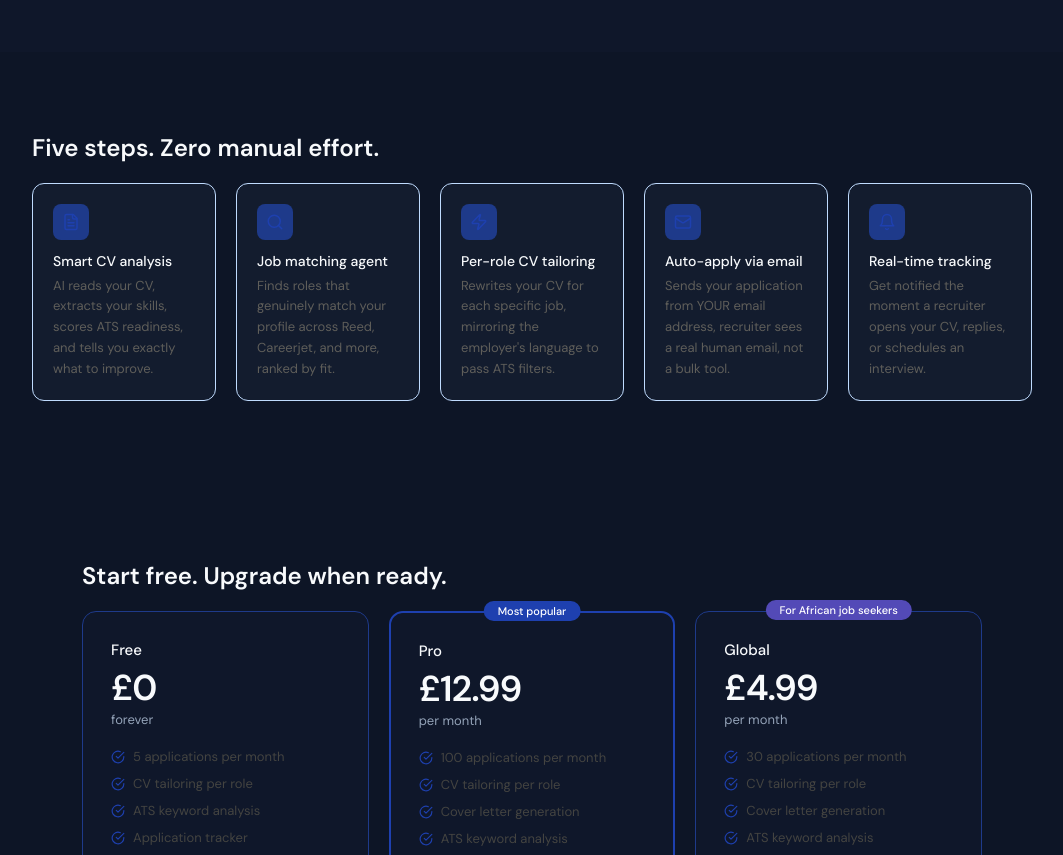
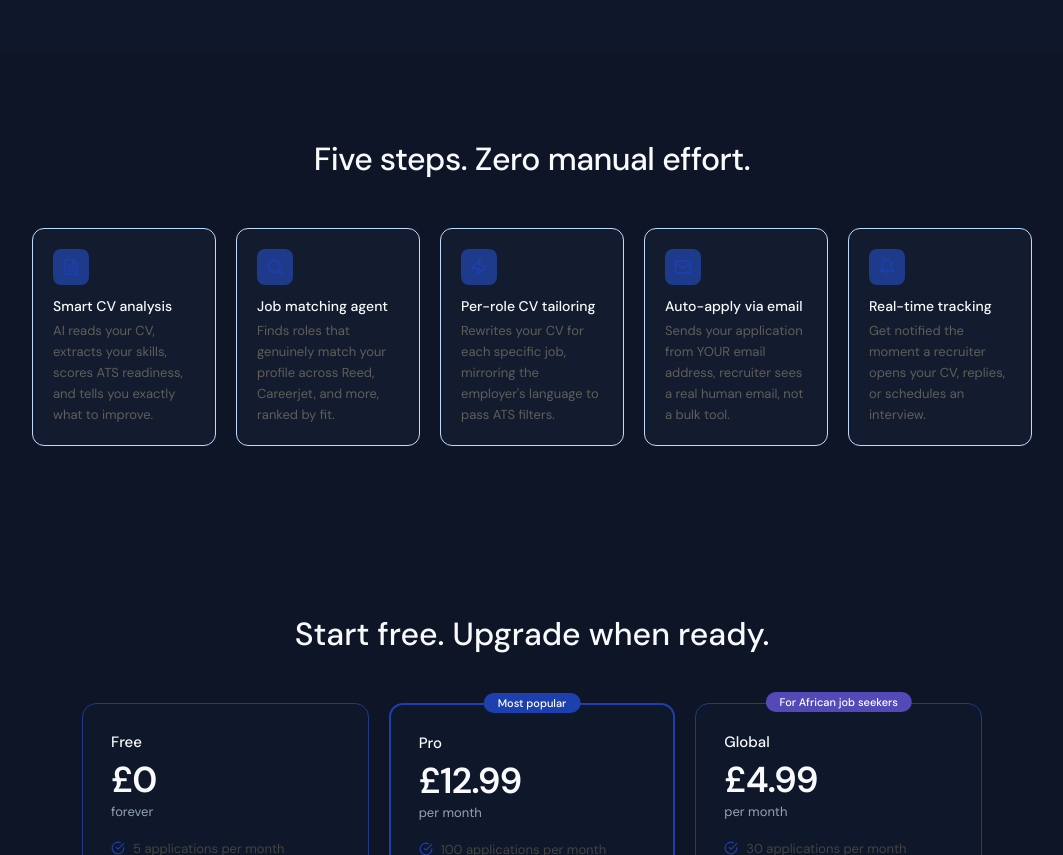
Before and after one commit to JulietChinenyeDuru/African-Entrepreneurship-main, a Next.js app: page / in a window 1280 px wide. Shown: the part 520-1375 px from the top of the page, without its empty margins (108-1171 px from the left). Built offline with nearby package versions, Linux system fonts and the light colour scheme.

Commit message:
fix: merge duplicate style attributes on h2 elements

```diff
--- a/app/page.tsx
+++ b/app/page.tsx
@@ -102,7 +102,7 @@ export default function HomePage() {
       {/* FEATURES */}
       <section style={{ padding: '60px 5vw', background: '#0D1526' }} id="features">
         <div style={{ maxWidth: 1000, margin: '0 auto' }}>
-          <h2 style={{ textAlign: 'center', fontSize: 32, fontWeight: 500, marginBottom: 48, letterSpacing: -0.5 }} style={{ color: '#F8FAFC' }}>Five steps. Zero manual effort.</h2>
+          <h2 style={{ textAlign: 'center', fontSize: 32, fontWeight: 500, marginBottom: 48, letterSpacing: -0.5, color: '#F8FAFC' }}>Five steps. Zero manual effort.</h2>
           <div style={{ display: 'grid', gridTemplateColumns: 'repeat(auto-fit,minmax(180px,1fr))', gap: 20 }}>
             {FEATURES.map(f => (
               <div key={f.title} style={{ padding: 20, background: '#131C2E', borderRadius: 12, border: '1px solid #BFDBFE' }}>
@@ -120,7 +120,7 @@ export default function HomePage() {
       {/* PRICING */}
       <section style={{ padding: '80px 5vw', background: '#0D1526' }} id="pricing">
         <div style={{ maxWidth: 900, margin: '0 auto' }}>
-          <h2 style={{ textAlign: 'center', fontSize: 32, fontWeight: 500, marginBottom: 48 }} style={{ color: '#F8FAFC' }}>Start free. Upgrade when ready.</h2>
+          <h2 style={{ textAlign: 'center', fontSize: 32, fontWeight: 500, marginBottom: 48, color: '#F8FAFC' }}>Start free. Upgrade when ready.</h2>
           <div style={{ display: 'grid', gridTemplateColumns: 'repeat(auto-fit,minmax(240px,1fr))', gap: 20 }}>
             {PLANS.map(plan => (
               <div key={plan.name} style={{ background: '#0F172A', borderRadius: 14, border: plan.highlight ? '2px solid #1E40AF' : '1px solid #1E3A8A', padding: '28px', position: 'relative' }}>
```
